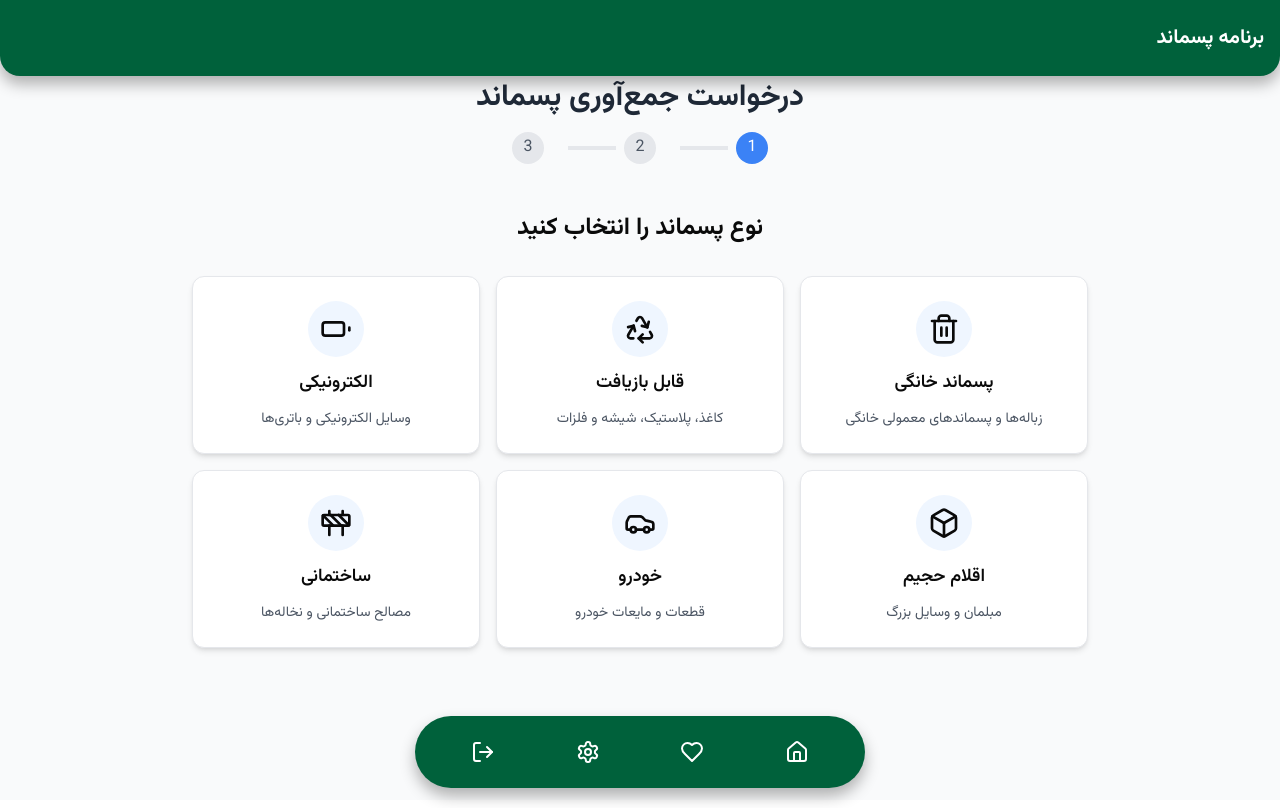
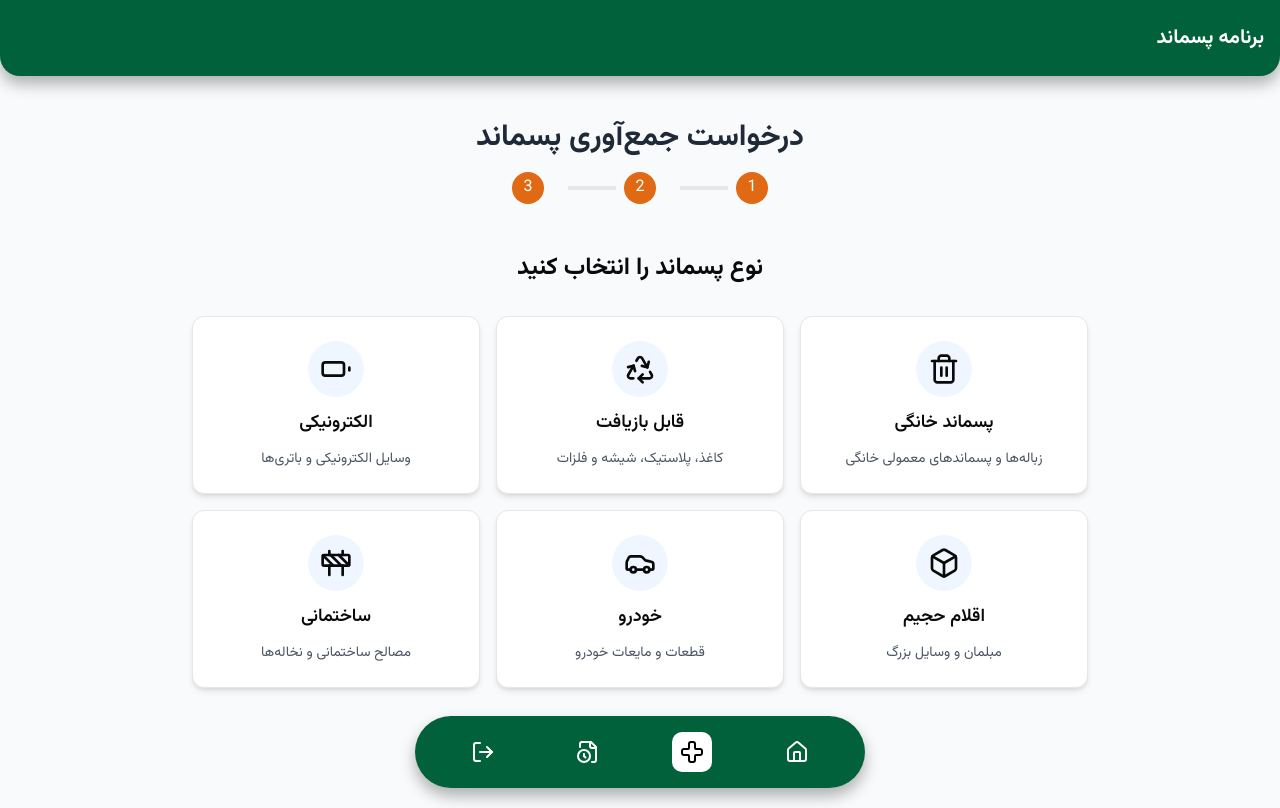
Before and after one commit to vahidyousefinavid/pasmand-next-frontend, a Next.js app: page /new-request in a window 1280 px wide. Built offline with nearby package versions, Linux system fonts and the light colour scheme.

Commit message:
fix toast and fix zIndex for menu and top menu and navigation

```diff
--- a/components/ui/toast.tsx
+++ b/components/ui/toast.tsx
@@ -16,7 +16,7 @@ const ToastViewport = React.forwardRef<
   <ToastPrimitives.Viewport
     ref={ref}
     className={cn(
-      'fixed top-0 z-[100] flex max-h-screen w-full flex-col-reverse p-4 sm:bottom-0 sm:right-0 sm:top-auto sm:flex-col md:max-w-[420px]',
+      'fixed top-0 z-[10000] flex max-h-screen w-full flex-col-reverse p-4 sm:bottom-0 sm:right-0 sm:top-auto sm:flex-col md:max-w-[420px]',
       className
     )}
     {...props}
--- a/components/views/NewRequest/new-request.tsx
+++ b/components/views/NewRequest/new-request.tsx
@@ -57,7 +57,7 @@ export default function NewRequestView() {
         );
       case 'success':
         return (
-          <div className="max-w-4xl mx-auto text-center">
+          <div className="max-w-4xl mx-auto text-center py-12">
             <div className="bg-white p-8 rounded-lg shadow-md">
               <h2 className="text-2xl font-bold text-green-600 mb-4">درخواست شما با موفقیت ثبت شد! 🎉</h2>
               <p className="text-gray-600">
@@ -81,7 +81,7 @@ export default function NewRequestView() {
   };
 
   return (
-    <div dir="rtl" className="min-h-screen bg-gray-50 py-20">
+    <div dir="rtl" className="min-h-screen bg-gray-50 py-[120px]">
       <div className="container mx-auto px-4">
         <div className="mb-12">
           <h1 className="text-3xl font-bold text-center text-gray-800 mb-4">
@@ -94,10 +94,10 @@ export default function NewRequestView() {
                 className="flex items-center"
               >
                 <div
-                  className={`w-8 h-8 rounded-full flex items-center justify-center ${
+                  className={`w-8 h-8 rounded-full bg-[hsl(25,84%,48%)] flex items-center justify-center ${
                     ['first', 'second', 'third'].indexOf(step) >= index
-                      ? 'bg-blue-500 text-white'
-                      : 'bg-gray-200 text-gray-600'
+                      ? 'bg-[hsl(25,84%,48%)] text-white'
+                      : 'bg-[hsl(25,84%,48%)] text-white'
                   }`}
                 >
                   {index + 1}
@@ -106,7 +106,7 @@ export default function NewRequestView() {
                   <div
                     className={`w-12 h-1 mx-2 ${
                       ['first', 'second', 'third'].indexOf(step) > index
-                        ? 'bg-blue-500'
+                        ? 'bg-[hsl(25,84%,48%)]'
                         : 'bg-gray-200'
                     }`}
                   />
--- a/components/views/NewRequest/steps/map-component.tsx
+++ b/components/views/NewRequest/steps/map-component.tsx
@@ -19,7 +19,6 @@ function LocationMarker({ onLocationSelect, selectedLocation }: {
   });
 
   useEffect(() => {
-    // Fix for Leaflet default icon
     const L = require('leaflet');
     delete L.Icon.Default.prototype._getIconUrl;
     L.Icon.Default.mergeOptions({
--- a/components/views/NewRequest/steps/third.tsx
+++ b/components/views/NewRequest/steps/third.tsx
@@ -1,7 +1,7 @@
 import { useState } from 'react';
 import ReactDatePicker from 'react-multi-date-picker';
 import moment from 'jalali-moment';
-import 'react-multi-date-picker/styles/colors/purple.css'; // You can use other themes/styles too
+import 'react-multi-date-picker/styles/colors/purple.css';
 import persian from 'react-date-object/calendars/persian';
 import persian_fa from 'react-date-object/locales/persian_fa';
 import './index.css'
@@ -23,7 +23,7 @@ export default function ThirdStep({ onComplete, onBack }: ThirdStepProps) {
 
   const handleDateChange = (date: any) => {
     if (date) {
-      const persianDate = date.format('YYYY/MM/DD'); // Format to Persian date
+      const persianDate = date.format('YYYY/MM/DD');
       setSelectedDate(persianDate);
     } else {
       setSelectedDate('');
@@ -41,9 +41,9 @@ export default function ThirdStep({ onComplete, onBack }: ThirdStepProps) {
           <ReactDatePicker
             value={selectedDate}
             onChange={handleDateChange}
-            locale={persian_fa} // Persian locale
-            calendar={persian} // Use Persian (Jalali) calendar
-            minDate={moment().toDate()} // Disable past dates
+            locale={persian_fa}
+            calendar={persian}
+            minDate={moment().toDate()}
             className="react-date-picker w-full p-3 border border-gray-300 rounded-lg focus:ring-2 focus:ring-blue-500 focus:border-transparent"
             style={{
               display:'flex',
--- a/components/views/navigation.tsx
+++ b/components/views/navigation.tsx
@@ -1,29 +1,62 @@
 'use client';
 
 import Link from "next/link";
+import { usePathname } from "next/navigation";
 import { Button } from "../ui/button";
-import { Heart, Home, LogOut, Settings } from "lucide-react";
+import { Cross, FileClock, Home, LogOut } from "lucide-react";
 
 export function Navigation() {
+    const pathname = usePathname(); // Get the current path
+
+    const isActive = (link:string) => pathname === link; // Check if the link matches the current URL
 
     return (
         <div className="fixed bottom-3 right-0 left-0 z-[10000]">
-            <div className="flex justify-center ">
-                <div className="flex items-center justify-around p-4  shadow-custom-elevated rounded-[230px] w-[90%] max-w-[450px] bg-secondary/100 backdrop-blur supports-[backdrop-filter]:bg-secondary/100">
-                    <Button variant="ghost" size="icon" className="text-background hover:text-secondary-foreground" asChild>
+            <div className="flex justify-center">
+                <div className="flex items-center justify-around p-4 shadow-custom-elevated rounded-[230px] w-[90%] max-w-[450px] bg-secondary/100 backdrop-blur supports-[backdrop-filter]:bg-secondary/100">
+                    <Button
+                        variant="ghost"
+                        size="icon"
+                        className={`text-background hover:text-secondary-foreground ${
+                            isActive("/") ? "bg-white text-black" : ""
+                        }`}
+                        asChild
+                    >
                         <Link href="/">
                             <Home className="h-6 w-6" />
                         </Link>
                     </Button>
-                    <Button variant="ghost" className="text-background hover:text-secondary-foreground" size="icon">
-                        <Heart className="h-6 w-6" />
-                    </Button>
-                    <Button variant="ghost" size="icon" className="text-background hover:text-secondary-foreground" asChild>
-                        <Link href="/settings">
-                            <Settings className="h-6 w-6" />
+                    <Button
+                        variant="ghost"
+                        className={`text-background hover:text-secondary-foreground ${
+                            isActive("/new-request") ? "bg-white text-black" : ""
+                        }`}
+                        size="icon"
+                    >
+                        <Link href="/new-request">
+                            <Cross className="h-6 w-6" />
                         </Link>
                     </Button>
-                    <Button variant="ghost" size="icon" className="text-background hover:text-secondary-foreground" asChild>
+                    <Button
+                        variant="ghost"
+                        size="icon"
+                        className={`text-background hover:text-secondary-foreground ${
+                            isActive("/history") ? "bg-white text-black" : ""
+                        }`}
+                        asChild
+                    >
+                        <Link href="/history">
+                            <FileClock className="h-6 w-6" />
+                        </Link>
+                    </Button>
+                    <Button
+                        variant="ghost"
+                        size="icon"
+                        className={`text-background hover:text-secondary-foreground ${
+                            isActive("/login") ? "bg-white text-black" : ""
+                        }`}
+                        asChild
+                    >
                         <Link href="/login">
                             <LogOut className="h-6 w-6" />
                         </Link>
--- a/components/views/top-menu.tsx
+++ b/components/views/top-menu.tsx
@@ -13,8 +13,12 @@ export function TopMenu() {
             href: '/'
         },
         {
-            title: 'ثبت درخواست فروش',
-            href: '/sellRequest'
+            title: 'ثبت درخواست جدید',
+            href: '/new-request'
+        },
+        {
+            title: 'سوابق فروش',
+            href: '/history'
         },
         {
             title: 'تعرفه قیمت‌ها',
@@ -23,7 +27,7 @@ export function TopMenu() {
     ]
 
     return (
-        <div className="fixed shadow-custom-elevated rounded-b-[20px] top-0 right-0 left-0 py-2 z-[1000] bg-secondary/100 backdrop-blur supports-[backdrop-filter]:bg-secondary/100">
+        <div className="fixed shadow-custom-elevated rounded-b-[20px] top-0 right-0 left-0 py-2 z-[10000] bg-secondary/100 backdrop-blur supports-[backdrop-filter]:bg-secondary/100">
             <div className="flex items-center justify-between p-4">
                 <div className="flex gap-4">
                     <div className="flex md:hidden">
@@ -31,7 +35,7 @@ export function TopMenu() {
                             <SheetTrigger>
                                 <MenuIcon />
                             </SheetTrigger>
-                            <SheetContent side={'right'} className="pt-24 flex flex-col">
+                            <SheetContent side={'right'} className="pt-24 flex flex-col z-[10000]">
                                 <div className="flex flex-col gap-12">
                                     {
                                         menuItems?.map((item) => (
@@ -48,14 +52,6 @@ export function TopMenu() {
                     <h1 className="text-xl text-white font-bold">برنامه پسماند</h1>
                 </div>
                 <div className="flex items-center gap-2">
-                    {/* <input
-                        type="text"
-                        placeholder="جستجو..."
-                        className="bg-transparent outline-none text-right"
-                    // value={searchQuery}
-                    // onChange={(e) => setSearchQuery(e.target.value)}
-                    />
-                    <Search className="h-5 w-5" /> */}
                 </div>
             </div>
         </div>
```
Also changed, not shown: components/views/NewRequest/steps/second.tsx (+0 -72 lines).
